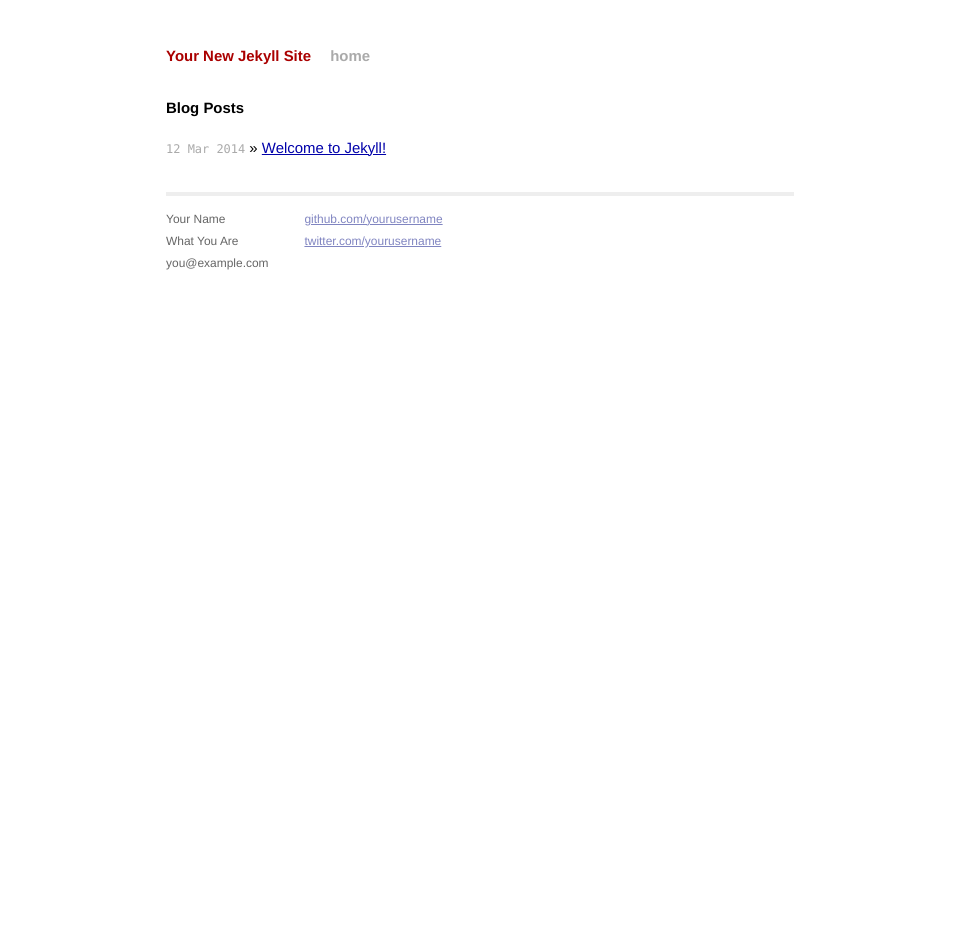
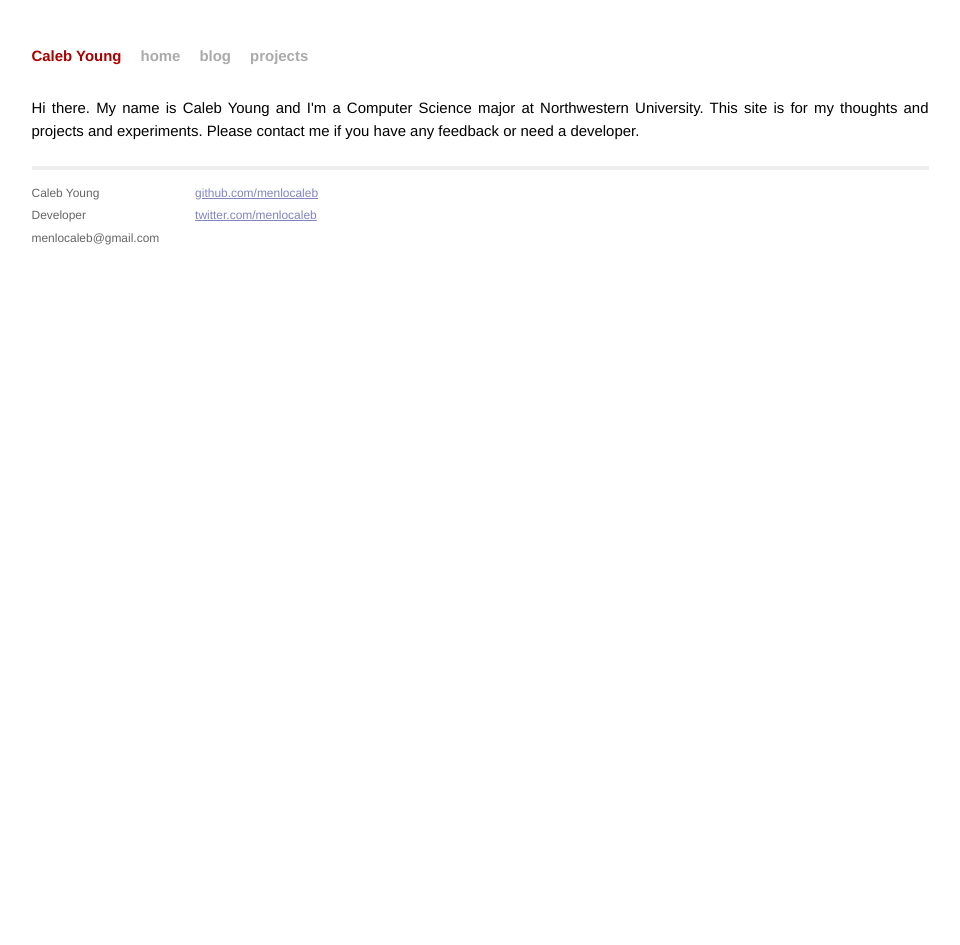
Before and after one commit to menlocaleb/menlocaleb.github.io, a Jekyll site: the page built from index.html, in a window 1280 px wide. Shown: the whole page, without its empty margins (160-1120 px from the left). Built offline with Jekyll 4.4.1, drawn with Linux system fonts in a browser that asks for light colours; Markdown is read by kramdown in place of the engine named in the settings.

Commit message:
Edited boilerplate site

```diff
--- a/_config.yml
+++ b/_config.yml
@@ -1,3 +1,3 @@
-name: Your New Jekyll Site
+name: Caleb Young
 markdown: redcarpet
 pygments: true
--- /dev/null
+++ b/_includes/footer.html
@@ -0,0 +1,19 @@
+          <div class="footer">
+            <div class="contact">
+              <p>
+                Caleb Young<br />
+                Developer<br />
+                menlocaleb@gmail.com
+              </p>
+            </div>
+            <div class="contact">
+              <p>
+                <a href="https://github.com/menlocaleb">github.com/menlocaleb</a><br />
+                <a href="https://twitter.com/menlocaleb">twitter.com/menlocaleb</a><br />
+              </p>
+            </div>
+          </div>
+        </div><!-- class="site" -->
+
+    </body>
+</html>
--- /dev/null
+++ b/_includes/head.html
@@ -0,0 +1,17 @@
+<!DOCTYPE html>
+<html>
+    <head>
+        <meta charset="utf-8">
+        <meta http-equiv="X-UA-Compatible" content="IE=edge,chrome=1">
+        <title>{{ page.title }}</title>
+        <meta name="viewport" content="width=device-width">
+
+        <!-- syntax highlighting CSS -->
+        <link rel="stylesheet" href="/css/syntax.css">
+
+        <!-- Custom CSS -->
+        <link rel="stylesheet" href="/css/main.css">
+
+    </head>
+    <body>
+        <div class="site">
--- /dev/null
+++ b/_includes/header.html
@@ -0,0 +1,6 @@
+<div class="header">
+    <h1 class="title"><a href="/">{{ site.name }}</a></h1>
+    <a class="extra" href="/">home</a>
+    <a class="extra" href="/blog/">blog</a>
+    <a class="extra" href="/projects/">projects</a>
+</div>
--- a/_layouts/default.html
+++ b/_layouts/default.html
@@ -1,44 +1,8 @@
-<!DOCTYPE html>
-<html>
-    <head>
-        <meta charset="utf-8">
-        <meta http-equiv="X-UA-Compatible" content="IE=edge,chrome=1">
-        <title>{{ page.title }}</title>
-        <meta name="viewport" content="width=device-width">
+{% include head.html %}
 
-        <!-- syntax highlighting CSS -->
-        <link rel="stylesheet" href="/css/syntax.css">
+{% include header.html %}
 
-        <!-- Custom CSS -->
-        <link rel="stylesheet" href="/css/main.css">
-
-    </head>
-    <body>
-
-        <div class="site">
-          <div class="header">
-            <h1 class="title"><a href="/">{{ site.name }}</a></h1>
-            <a class="extra" href="/">home</a>
-          </div>
 
           {{ content }}
 
-          <div class="footer">
-            <div class="contact">
-              <p>
-                Your Name<br />
-                What You Are<br />
-                you@example.com
-              </p>
-            </div>
-            <div class="contact">
-              <p>
-                <a href="https://github.com/yourusername">github.com/yourusername</a><br />
-                <a href="https://twitter.com/yourusername">twitter.com/yourusername</a><br />
-              </p>
-            </div>
-          </div>
-        </div>
-
-    </body>
-</html>
+{% include footer.html %}
--- a/css/main.css
+++ b/css/main.css
@@ -58,7 +58,7 @@ a:visited { color: #a0a; }
 .site {
   font-size: 115%;
   text-align: justify;
-  width: 42em;
+  width: 60em;
   margin: 3em auto 2em;
   line-height: 1.5em;
 }
--- a/index.html
+++ b/index.html
@@ -1,13 +1,12 @@
 ---
 layout: default
-title: Your New Jekyll Site
+title: Caleb Young
 ---
 
 <div id="home">
-  <h1>Blog Posts</h1>
-  <ul class="posts">
-    {% for post in site.posts %}
-      <li><span>{{ post.date | date_to_string }}</span> &raquo; <a href="{{ post.url }}">{{ post.title }}</a></li>
-    {% endfor %}
-  </ul>
+
+Hi there. My name is Caleb Young and I'm a Computer Science major at
+Northwestern University. This site is for my thoughts and projects and
+experiments. Please contact me if you have any feedback or need a developer.
+
 </div>
```
Also changed, not shown: _posts/2014-03-12-welcome-to-jekyll.markdown (deleted, +0 -24 lines), _posts/2014-03-12-welcome-to-my-new-website.markdown (added, +13 -0 lines), blog/archive.html (added, +13 -0 lines), blog/index.html (added, +13 -0 lines), projects/index.html (added, +10 -0 lines).
